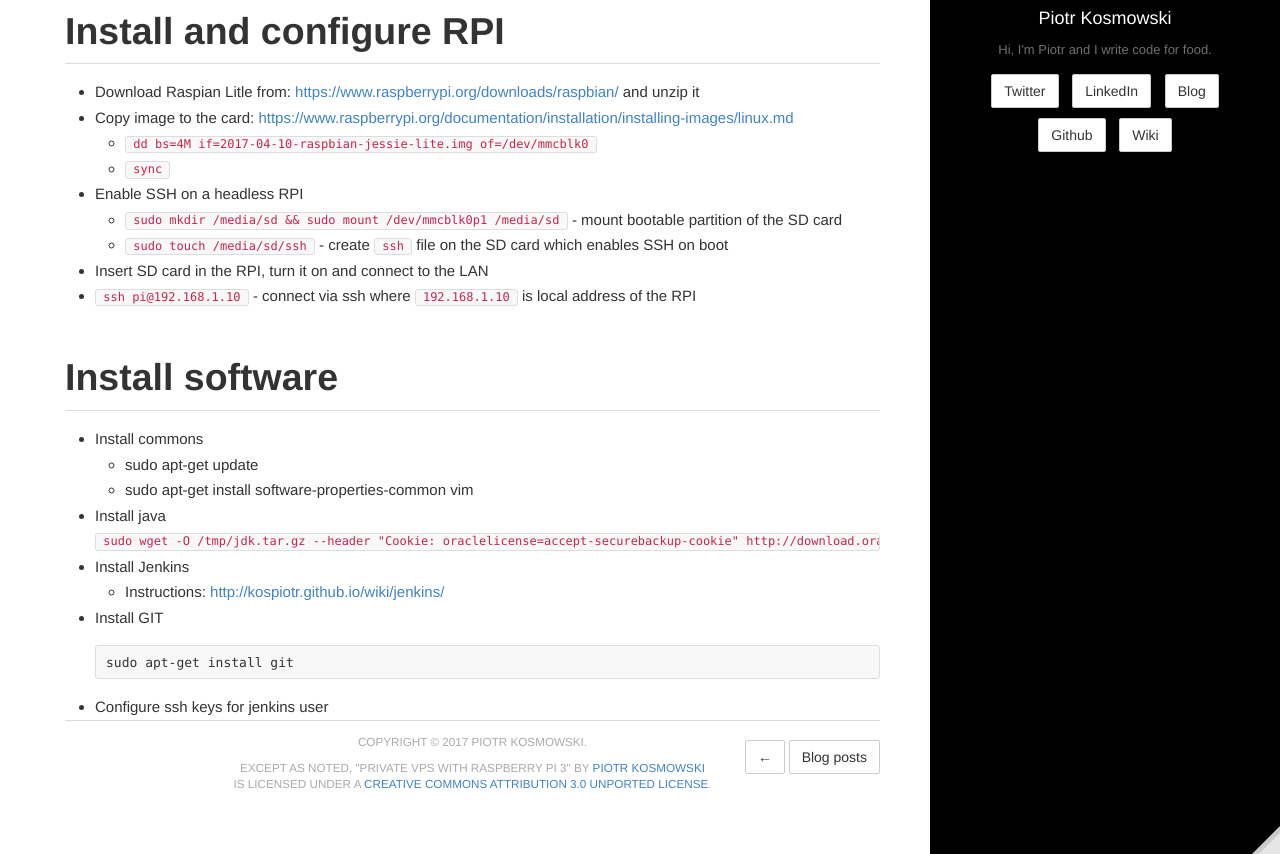
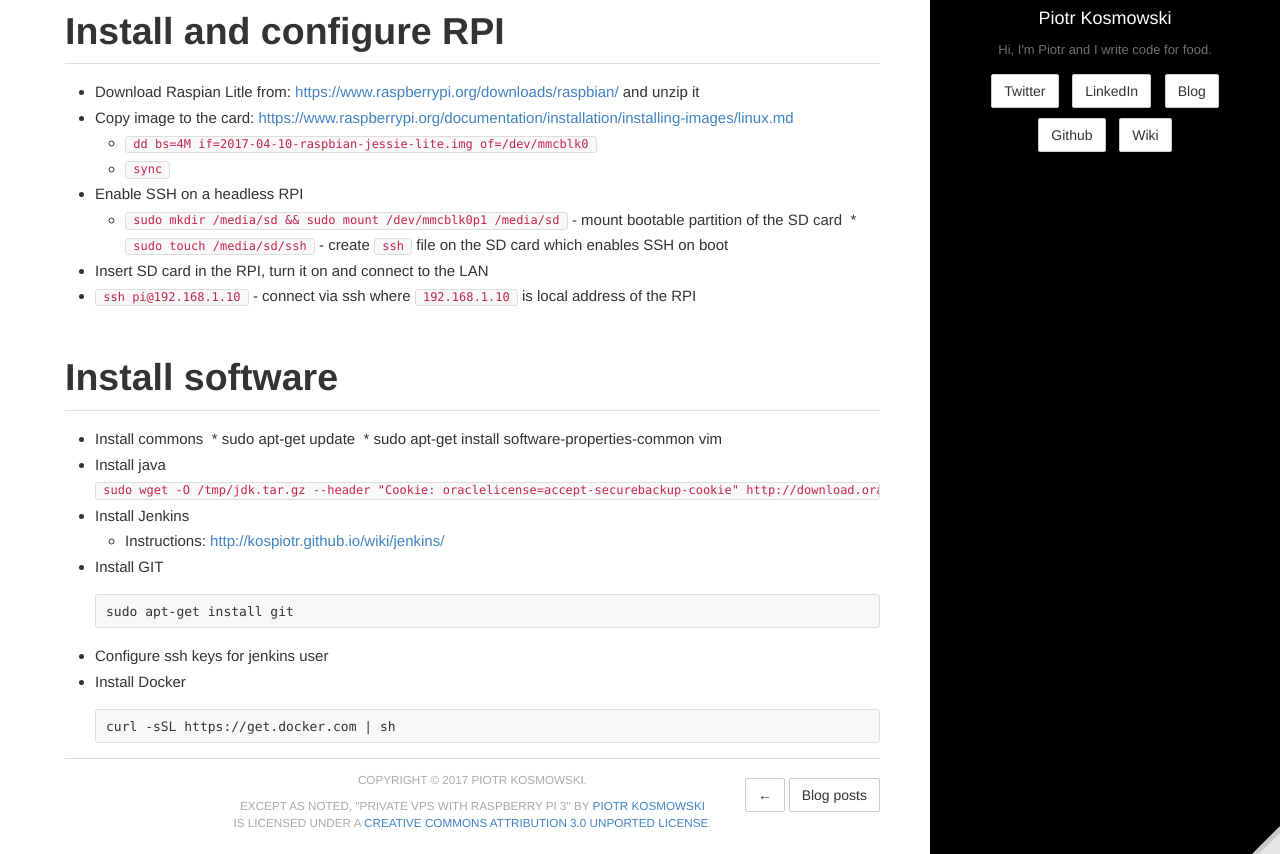
Before and after one commit to kospiotr/kospiotr.github.io, a Jekyll site: the page built from _posts/2017-06-18-private-vps-with-rpi3.md, in a window 1280 px wide and 1133 px high, cut to the strip 279-1133 px from the top of the window. Built offline with Jekyll 4.4.1, drawn with Linux system fonts in a browser that asks for light colours.

Commit message:
Update 2017-06-18-private-vps-with-rpi3.md

````diff
--- a/_posts/2017-06-18-private-vps-with-rpi3.md
+++ b/_posts/2017-06-18-private-vps-with-rpi3.md
@@ -17,15 +17,15 @@
   * `sync`
 * Enable SSH on a headless RPI
   * `sudo mkdir /media/sd && sudo mount /dev/mmcblk0p1 /media/sd` - mount bootable partition of the SD card
-  * `sudo touch /media/sd/ssh` - create `ssh` file on the SD card which enables SSH on boot
+  * `sudo touch /media/sd/ssh` - create `ssh` file on the SD card which enables SSH on boot
 * Insert SD card in the RPI, turn it on and connect to the LAN
 * `ssh pi@192.168.1.10` - connect via ssh where `192.168.1.10` is local address of the RPI
 
 # Install software
 
 * Install commons
-  * sudo apt-get update
-  * sudo apt-get install software-properties-common vim
+  * sudo apt-get update
+  * sudo apt-get install software-properties-common vim
 * Install java
 ```sudo wget -O /tmp/jdk.tar.gz --header "Cookie: oraclelicense=accept-securebackup-cookie" http://download.oracle.com/otn-pub/java/jdk/8u131-b11/d54c1d3a095b4ff2b6607d096fa80163/jdk-8u131-linux-arm64-vfp-hflt.tar.gz
 sudo mkdir /opt/jdk/ && \
@@ -38,3 +38,7 @@
 sudo apt-get install git
 ```
 * Configure ssh keys for jenkins user
+* Install Docker
+```
+curl -sSL https://get.docker.com | sh
+```
````
